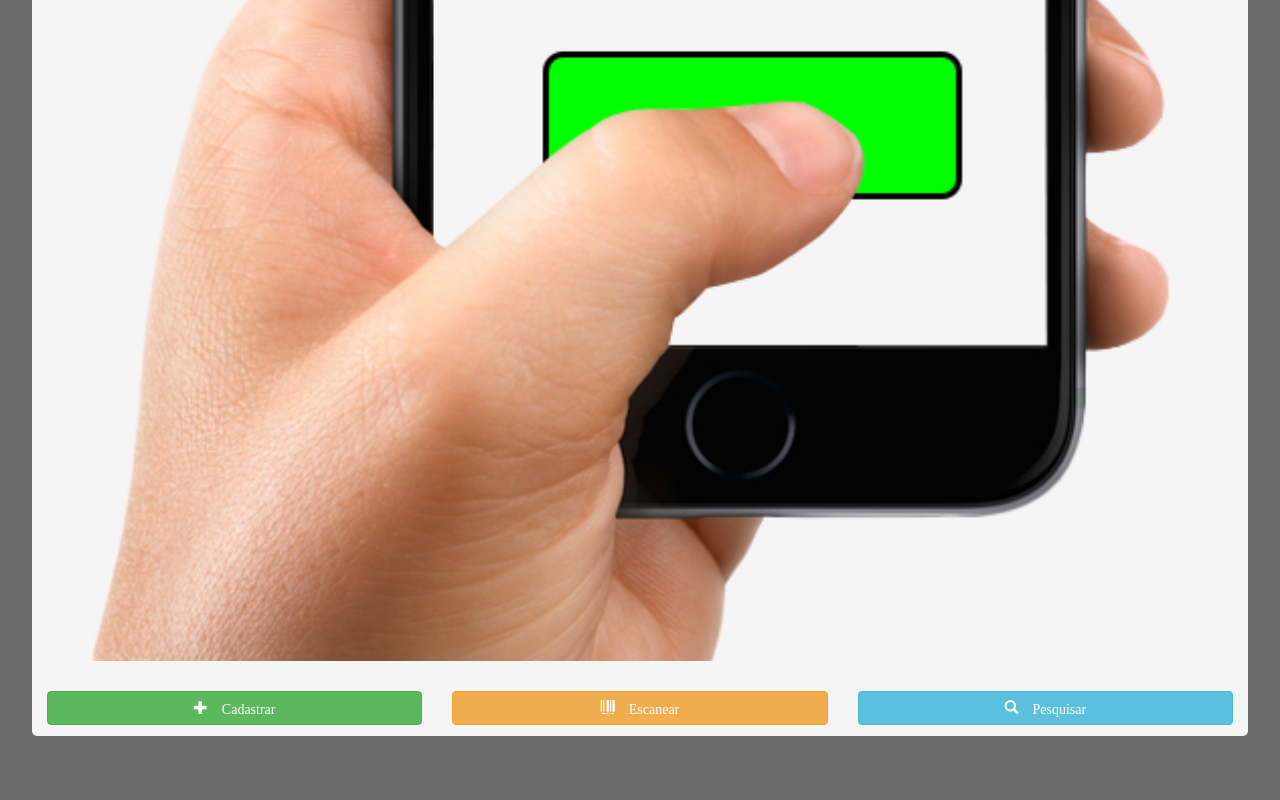
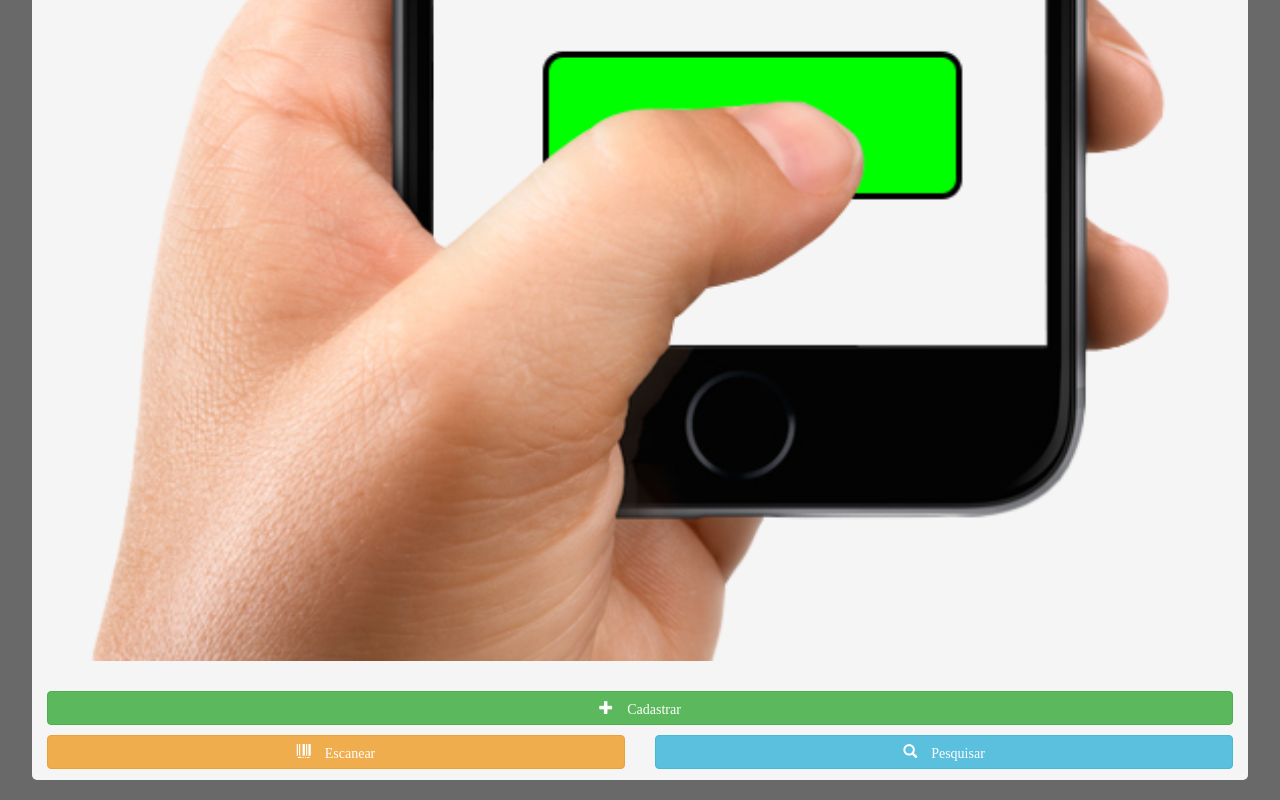
Before and after one commit to anderrf/PrjCodBarras2_app, a website: page www/index.html in a window 1280 px wide. Shown: the part 1069-1869 px from the top of the page. Before the commit the page ends 1825 px from the top, so only its background shows below. Drawn offline with Linux system fonts and the light colour scheme.

Commit message:
Ajustado tamanho dos botoes no index

```diff
--- a/www/index.html
+++ b/www/index.html
@@ -29,26 +29,24 @@
 	  </div>
 
     <div class="row rind">
-      <div class="col-xs-4">
+      <div class="col-xs-12">
         <button class="btn btn-block btn-success" id="btnCadastro">
           <span class="glyphicon glyphicon-plus">  Cadastrar</span>
         </button>
       </div>
-      <div class="col-xs-4">
+    </div>
+    <div class="row rind">
+      <div class="col-xs-6">
         <button class="btn btn-block btn-warning" id="btnScan">
           <span class="glyphicon glyphicon-barcode">  Escanear</span>
         </button>
       </div>
-      <div class="col-xs-4">
+      <div class="col-xs-6">
         <button class="btn btn-block btn-info" id="btnPesquisa">
           <span class="glyphicon glyphicon-search">  Pesquisar</span>
         </button>
       </div>
     </div>
-
-
   </div>
 </body>
 </html>
-</body>
-</html>
```
